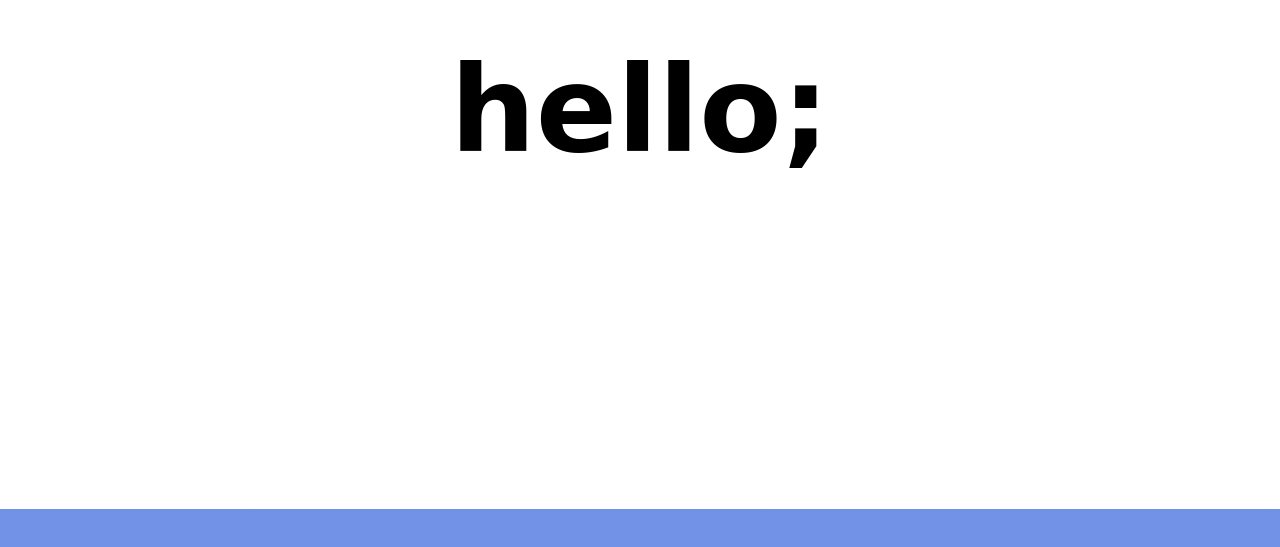
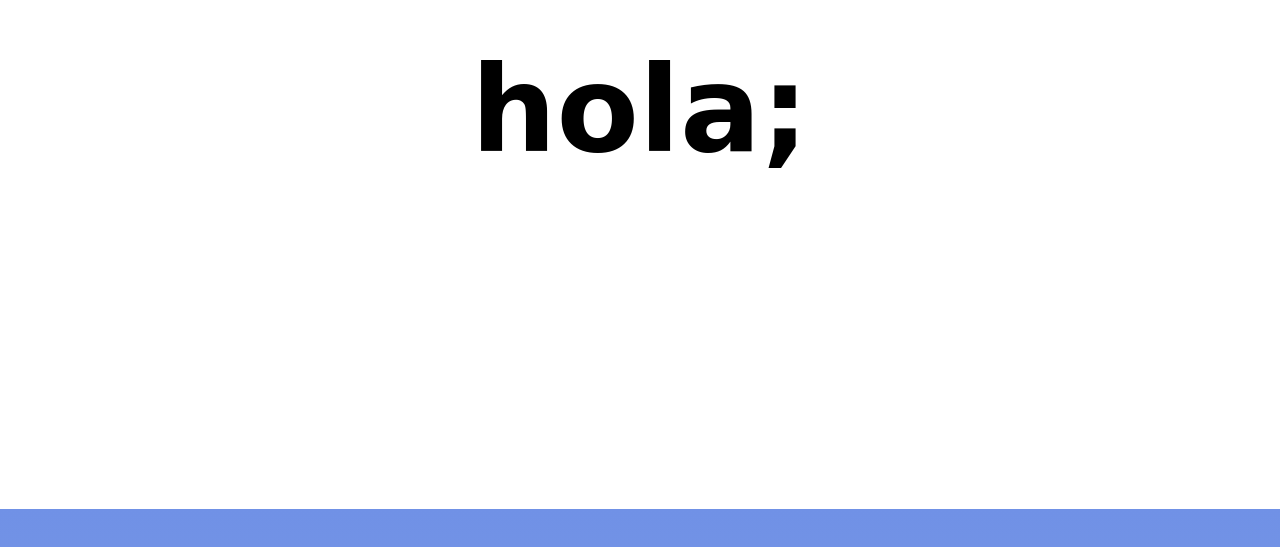
Before and after one commit to Parishk-Chauhan/Nexora-Digital, a plain HTML site: page index.html in a window 1280 px wide. Shown: the part 291-838 px from the top of the page. Drawn offline with Linux system fonts and the light colour scheme; a web font is replaced by a local one.

Commit message:
Updated version

```diff
--- a/index.html
+++ b/index.html
@@ -14,10 +14,16 @@
     <link rel="preconnect" href="https://fonts.googleapis.com">
     <link rel="preconnect" href="https://fonts.gstatic.com" crossorigin>
     <link href="https://fonts.googleapis.com/css2?family=Edu+NSW+ACT+Cursive:wght@400..700&display=swap" rel="stylesheet">
+    <!-- Hindi / Devanagari -->
+<link href="https://fonts.googleapis.com/css2?family=Baloo+2&display=swap" rel="stylesheet">
+
+<!-- Japanese -->
+<link href="https://fonts.googleapis.com/css2?family=Noto+Sans+JP&display=swap" rel="stylesheet">
+
 </head>
 <body>
     <div class="container">
-        <h2 class="heading_font" id="main_body_heading">hello;</h2>
+        <h2 class="heading_font" id="main_body_heading"><span id="greeting">hello;</span></h2>
     </div>
     <main id="main_section">
         <div class="container">
@@ -38,5 +44,6 @@
             <div class="contact-right"></div>
         </div>
     </main>
+    <script src="script.js"></script>
 </body>
 </html>
--- a/script.js
+++ b/script.js
@@ -0,0 +1,19 @@
+document.addEventListener("DOMContentLoaded", function () {
+  const greetings = [
+    { text: "hello;", class: "lang-default" },
+    { text: "नमस्ते;", class: "lang-devanagari" },
+    { text: "hola;", class: "lang-default" },
+    { text: "bonjour;", class: "lang-default" },
+    { text: "こんにちは;", class: "lang-japanese" },
+  ];
+
+  const greetingElement = document.getElementById("greeting");
+  let i = 0;
+
+  setInterval(() => {
+    const current = greetings[i];
+    greetingElement.textContent = current.text;
+    greetingElement.className = current.class;
+    i = (i + 1) % greetings.length;
+  }, 1500);
+});
--- a/style.css
+++ b/style.css
@@ -132,3 +132,23 @@
     background: linear-gradient(270deg, var(--color-success,var(--color-success-light)));
     cursor: pointer;
 }
+
+/* Animations :- */
+
+#greeting {
+  transition: opacity 0.5s ease-in-out;
+}
+
+/* for animated text font style  */
+
+.lang-default {
+  font-family: "Playwrite VN Guides", cursive;
+}
+
+.lang-devanagari {
+  font-family: 'Baloo 2', cursive;
+}
+
+.lang-japanese {
+  font-family: 'Noto Sans JP', sans-serif;
+}
```
